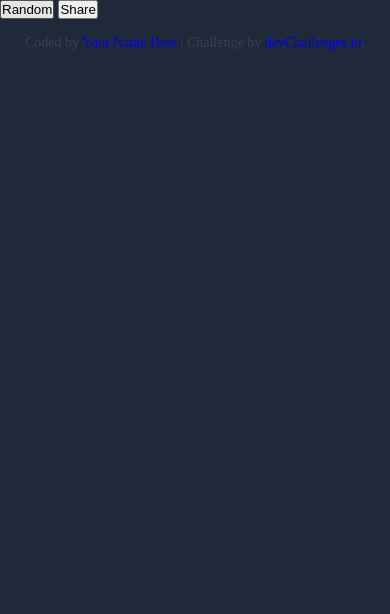
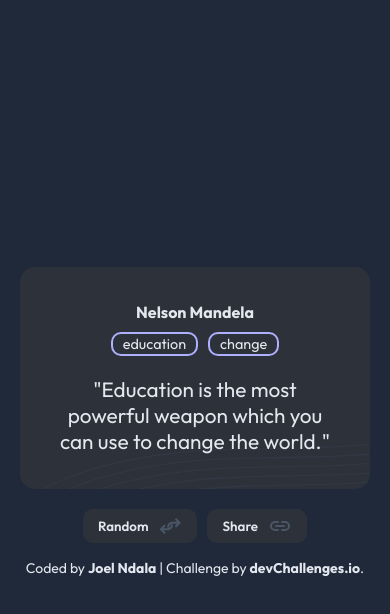
Before and after one commit to joeln356/Random-Quote, a plain HTML site: page index.html in a window 390 px wide. Drawn offline with Linux system fonts and the light colour scheme.

Commit message:
mobile first

```diff
--- a/index.html
+++ b/index.html
@@ -20,20 +20,20 @@
   </head>
   <body>
    <div id="container">
-    <div id="author"></div>
-    <div id="tags"></div>
-    <h1 id="quote"></h1>
+    <div id="img"></div>
+    <div id="author">Nelson Mandela</div>
+    <div id="tags">
+      <span class="tags">education</span> <span class="tags">change</span>
+    </div>
+    <div id="quote">"Education is the most powerful weapon which you can use to change the world."</div>
    </div>
-   <button id="random">Random</button>
-   <button id="share">Share</button>
-
-
-
-
-
+   <div id="buttons">
+     <button id="random" class="btn">Random<img src="resources/regroup.svg" alt=""></button>
+     <button id="share" class="btn">Share <img src="resources/link.svg" alt=""></button>
+   </div>
 
     <div class="author-info">
-      Coded by <a href="#">Your Name Here</a> | Challenge by
+      Coded by <a href="https://github.com/joeln356/" target="_blank">Joel Ndala</a> | Challenge by
       <a href="https://www.devchallenges.io?ref=challenge" target="_blank"
         >devChallenges.io</a
       >.
--- a/style.css
+++ b/style.css
@@ -1,23 +1,94 @@
+@import url('https://fonts.googleapis.com/css2?family=Outfit:wght@100..900&display=swap');
 * {
     margin: 0;
     padding: 0;
     box-sizing: border-box;
+    font-family: "Outfit", sans-serif;
     }
 :root{
     --fundo: #20293A;
+    --container-fundo: #2d323a;
+    --btn-active: #2a313a;
+    --letra: #E3E8EF;
+    --tags: #AEB0FF;
 }
 body {
+    display: flex;
+    flex-direction: column;
+    justify-content: center;
+    align-items: center;
     height: 100vh;
     background-color: var(--fundo);
+    color: var(--letra);
+    margin: 0px 20px;
     }
+#container{
+    display: flex;
+    flex-direction: column;
+    justify-content: center;
+    align-items: center;
+    border-radius: 15px;
+    width: min(100%, 500px);
+    background-color: var(--container-fundo);
+    padding: 35px;
+    background-image: url(resources/bg-image-random-quote.svg);
+    background-repeat: no-repeat;
+    background-size: cover  ;
 
+}
+#author{
+    font-size: 1rem;
+    margin-bottom: 10px;
+    font-weight: 700;
+}
+#tags{
+    display: flex;
+    gap: 10px;
+}
+.tags{
+    border: 2px solid var(--tags);
+    border-radius: 10px;
+    padding: 1px 10px;
+    display: flex;
+    flex-direction: column;
+    justify-content: center;
+    align-items: center;
+    font-size:  0.9rem;
+}
+#quote{
+    text-align: center;
+    font-size: 1.3rem;
+    margin-top: 20px;
+}
+#buttons{
+    margin-top: 20px;
+    display: flex;
+    gap: 10px;
+}
+.btn{
+    background-color: var(--container-fundo);
+    padding: 5px 15px;
+    font-weight: 600;
+    color: var(--letra);
+    border: none;
+    display: flex;
+    justify-content: center;
+    align-items: center;
+    border-radius: 10px;
+    gap: 10px;
+}
+.btn:active{
+    background-color: var(--btn-active);
+    transform: scale(0.9);
+}
 .author-info {
     font-size: 14px;
     text-align: center;
     margin-top: 16px;
-    color: rgb(55, 65, 81);
 }
 
 .author-info a {
     text-decoration: none;
+    color: var(--letra);
+    font-weight: 700;
 }
```
